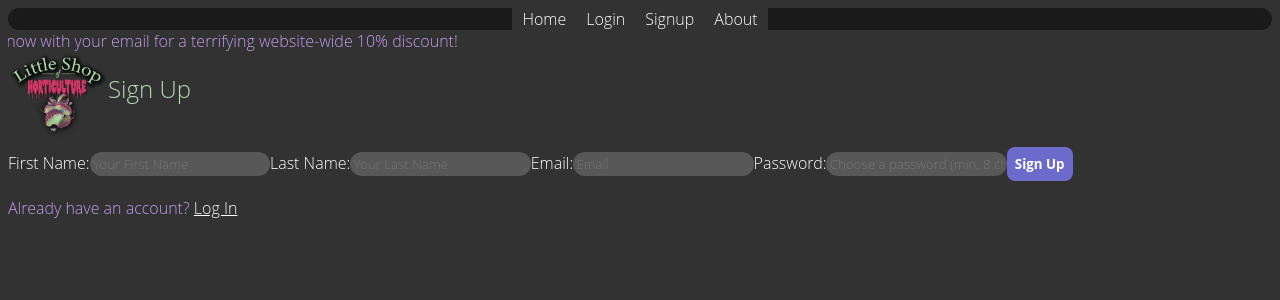
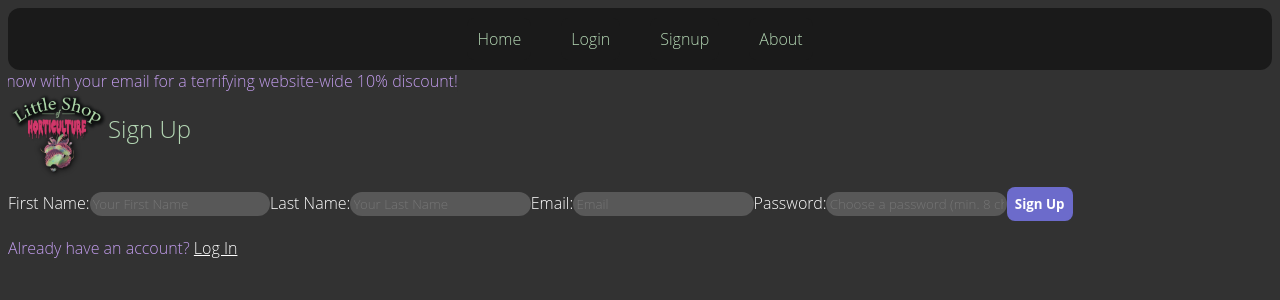
Before and after one commit to melkali42/Little_Shop_of_Horticulture_The_Sequel, a React (Create React App) app in the folder client/: page /signup in a window 1280 px wide. Shown: the top 300 px of the page. Built offline with nearby package versions, Linux system fonts and the light colour scheme.

Commit message:
nav bar css

```diff
--- a/client/src/index.css
+++ b/client/src/index.css
@@ -179,3 +179,27 @@ button:hover {
     margin: 10px;
     text-align: center;
 }
+
+.nav-link{
+    background-color: #1a1a1a;
+    color: rgb(180, 215, 180);
+    padding: 10px;
+    margin:15px;
+}
+
+.navbar-nav.nav-tabs{
+    background-color: #1a1a1a;
+    color: #fff;
+    margin:20px;
+}
+
+.navbar.navbar-expand-lg.navbar-light.bg-light {
+    background-color: #1a1a1a;
+    color: #fff;
+
+}
+
+.justify-content-center.container{
+    background-color: #1a1a1a;
+    color: #fff;
+}
```
